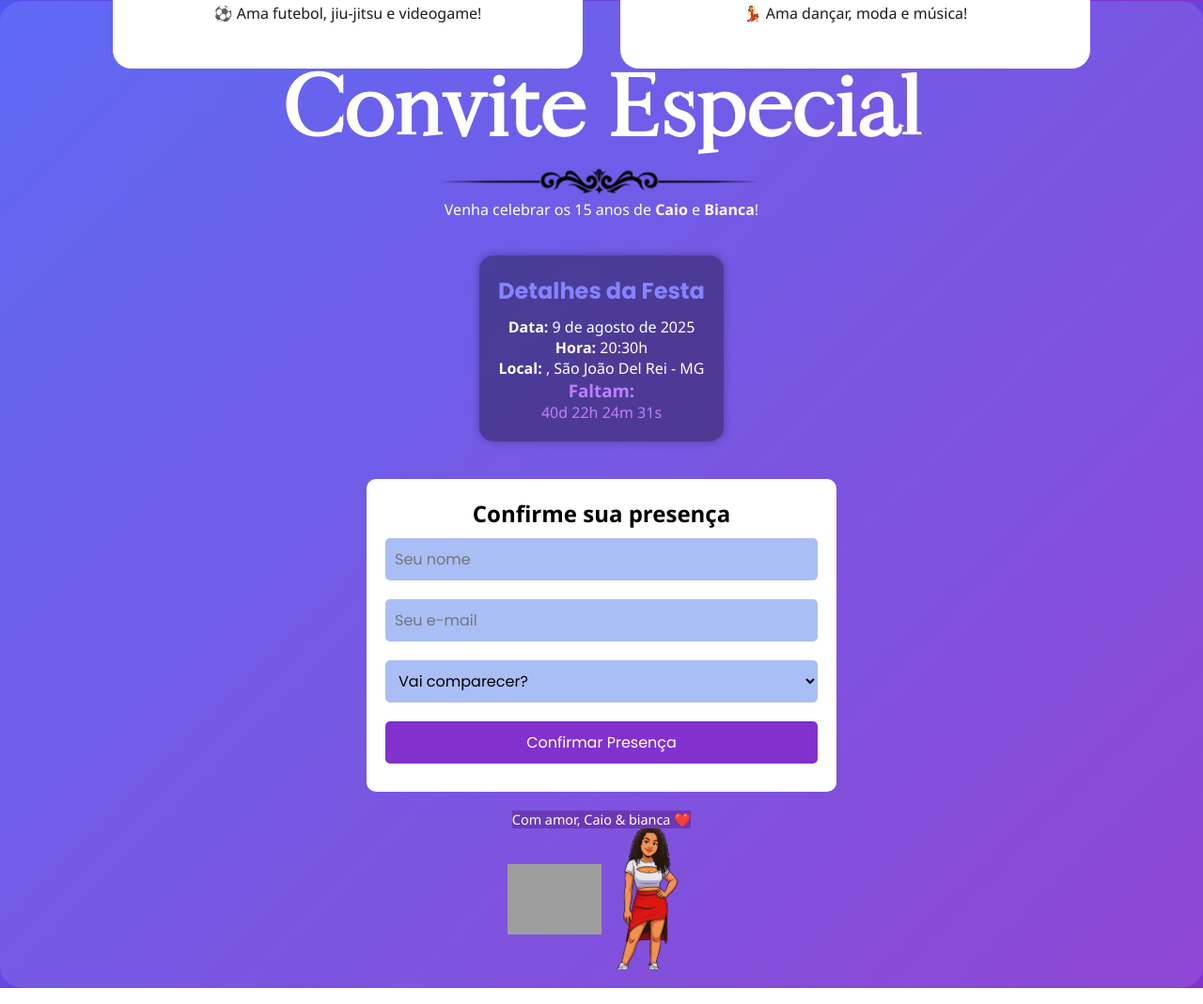
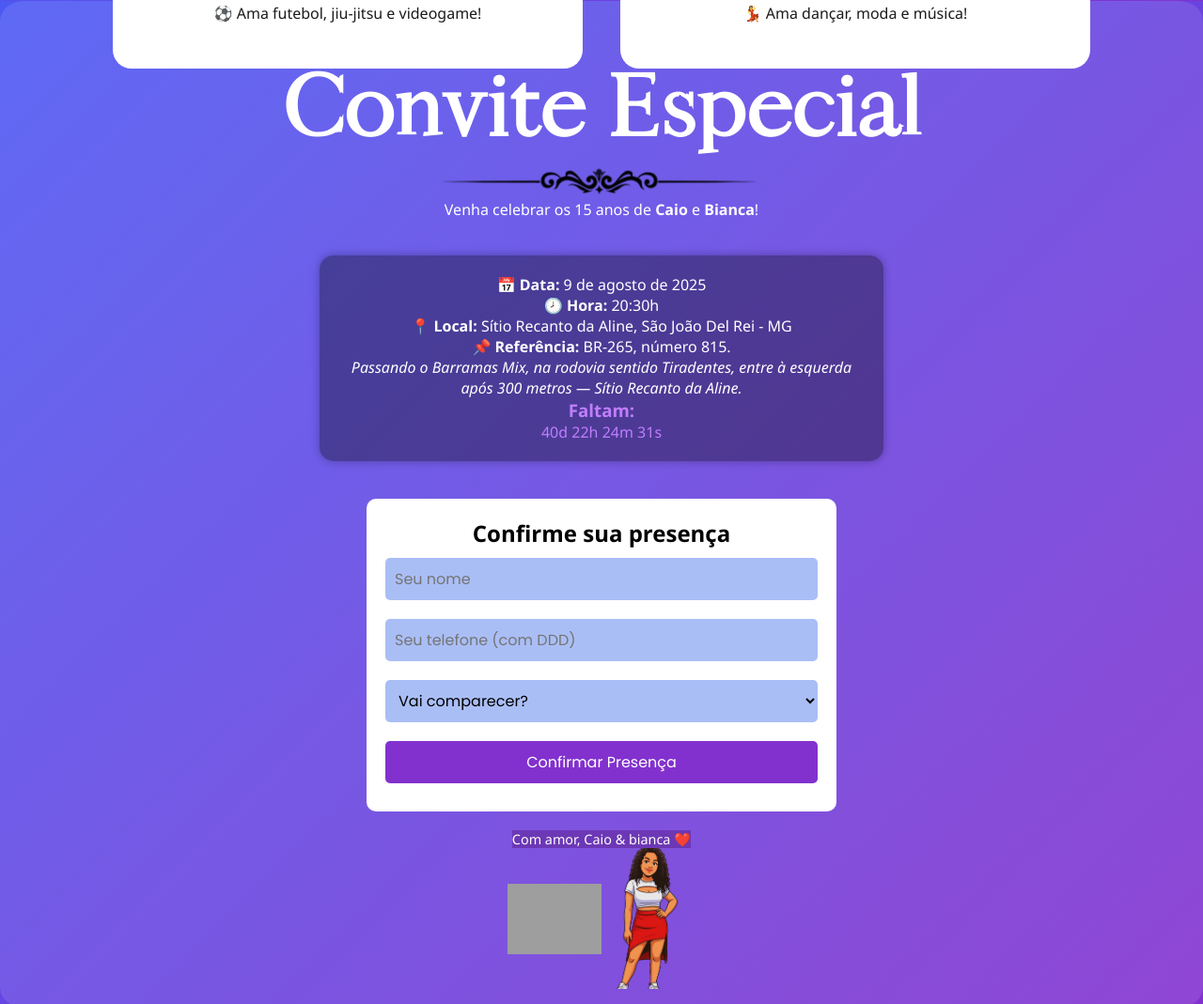
Before and after one commit to kayks4ntos/convite-festa-de-15-anos, a plain HTML site: page index.html in a window 1280 px wide. Shown: the part 799-1868 px from the top of the page at 94% size. Drawn offline with Linux system fonts and the light colour scheme; grey boxes are pictures that could not be loaded.

Commit message:
telefone

```diff
--- a/index.html
+++ b/index.html
@@ -39,10 +39,13 @@
   </header>
 
   <section class="info">
-    <h2>Detalhes da Festa</h2>
-    <p><strong>Data:</strong> 9 de agosto de 2025</p>
-    <p><strong>Hora:</strong> 20:30h</p>
-    <p><strong>Local:</strong> , São João Del Rei - MG</p>
+   <p><strong>📅 Data:</strong> 9 de agosto de 2025</p>
+<p><strong>🕗 Hora:</strong> 20:30h</p>
+<p><strong>📍 Local:</strong> Sítio Recanto da Aline, São João Del Rei - MG</p>
+<p><strong>📌 Referência:</strong> BR-265, número 815.</p>
+<p>
+  <em>Passando o Barramas Mix, na rodovia sentido Tiradentes, entre à esquerda após 300 metros — Sítio Recanto da Aline.</em>
+</p>
     <div class="contador">
     <h1>Faltam:</h1>
     <div id="timer">
@@ -57,7 +60,8 @@
   <form id="rsvp-form">
     <h2>Confirme sua presença</h2>
     <input type="text" name="nome" placeholder="Seu nome" required>
-    <input type="email" name="email" placeholder="Seu e-mail" required>
+    <input type="tel" name="telefone" placeholder="Seu telefone (com DDD)" required pattern="\d{10,11}">
+
     <select name="presenca" required>
       <option value="">Vai comparecer?</option>
       <option value="Sim">Sim</option>
@@ -110,9 +114,10 @@ setInterval(atualizarContador, 1000);
         body: new FormData(form)
       })
       .then(() => {
-        document.getElementById('msg').innerText = 'Presença confirmada com sucesso!';
-        form.reset();
-      })
+          alert('Presença confirmada com sucesso!');
+          form.reset();
+          document.getElementById('msg').innerText = '';
+        })
       .catch(() => {
         document.getElementById('msg').innerText = 'Erro ao enviar confirmação.';
       });
```
